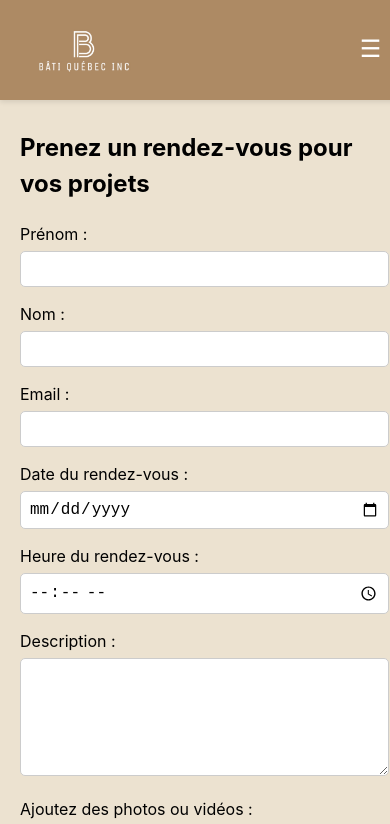
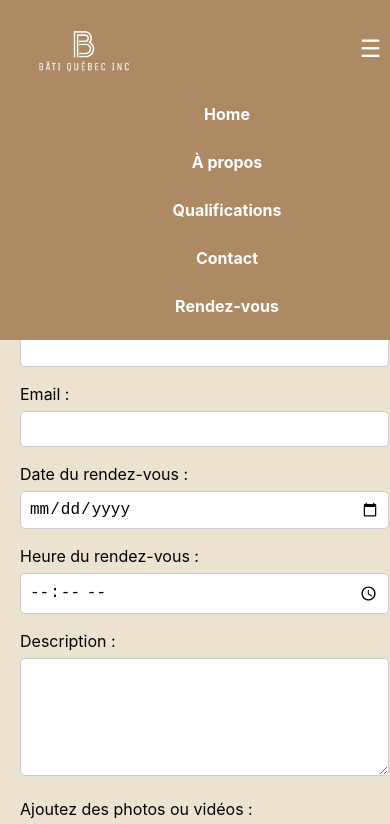
Before and after one commit to MyriamAssam/bati, a React (Vite) app: page /rdv in a window 390 px wide. Shown: the top 824 px of the page. Built offline with nearby package versions, Linux system fonts and the light colour scheme.

Commit message:
Arrangement style css pour mobile

```diff
--- a/src/App.css
+++ b/src/App.css
@@ -110,59 +110,55 @@ nav {
   background-color: #AD8A64;
 }
 
+
+
+/* ✅ Correction du Menu Mobile */
 @media (max-width: 768px) {
-  .menu-button {
-    display: block;
-  }
-
   nav {
     flex-direction: column;
+    align-items: center;
     width: 100%;
+    position: absolute;
+    top: 80px;
+    /* Décalage pour ne pas chevaucher le header */
+    left: 0;
+    background-color: #AD8A64;
+    z-index: 999;
+    /* Assure qu'il est au-dessus des autres éléments */
   }
 
   .menuListStyle {
     flex-direction: column;
     width: 100%;
     text-align: center;
+    display: none;
+    /* Caché par défaut */
+  }
+
+  .menu-open .menuListStyle {
+    display: flex;
+    /* Afficher quand le menu est ouvert */
   }
 
   .menuListStyle li {
     width: 100%;
     padding: 12px;
   }
+
+  .menu-button {
+    display: block;
+    position: absolute;
+    top: 20px;
+    right: 20px;
+    background: none;
+    border: none;
+    font-size: 24px;
+    cursor: pointer;
+    color: white;
+    z-index: 1001;
+  }
 }
 
-/* ✅ Correction du Menu Mobile */
-@media (max-width: 768px) {
-  nav {
-    display: flex;
-    flex-direction: column;
-    align-items: center;
-    width: 100%;
-  }
-
-  .menuListStyle {
-    display: flex;
-    flex-direction: column;
-    width: 100%;
-    padding: 0;
-    margin: 0;
-  }
-
-  .menuListStyle li {
-    width: 100%;
-    text-align: center;
-    padding: 12px;
-  }
-
-  .menuListStyle a {
-    font-size: 16px;
-    padding: 12px;
-    display: block;
-    width: 100%;
-    text-align: center;
-  }
-}
 
 
 @media (max-width: 768px) {
--- a/src/Header.jsx
+++ b/src/Header.jsx
@@ -17,13 +17,13 @@ const Header = () => {
             </button>
 
             {/* Menu de navigation */}
-            <nav className={menuOpen ? "menu-open" : "menu-closed"}>
+            <nav className={menuOpen ? "menu-open" : ""}>
                 <ul className="menuListStyle">
-                    <li><Link to="/">Home</Link></li>
-                    <li><Link to="/about">À propos</Link></li>
-                    <li><Link to="/qualifications">Qualifications</Link></li>
-                    <li><Link to="/contact">Contact</Link></li>
-                    <li><Link to="/rdv">Rendez-vous</Link></li>
+                    <li><Link to="/" onClick={() => setMenuOpen(false)}>Home</Link></li>
+                    <li><Link to="/about" onClick={() => setMenuOpen(false)}>À propos</Link></li>
+                    <li><Link to="/qualifications" onClick={() => setMenuOpen(false)}>Qualifications</Link></li>
+                    <li><Link to="/contact" onClick={() => setMenuOpen(false)}>Contact</Link></li>
+                    <li><Link to="/rdv" onClick={() => setMenuOpen(false)}>Rendez-vous</Link></li>
                 </ul>
             </nav>
         </header>
```
